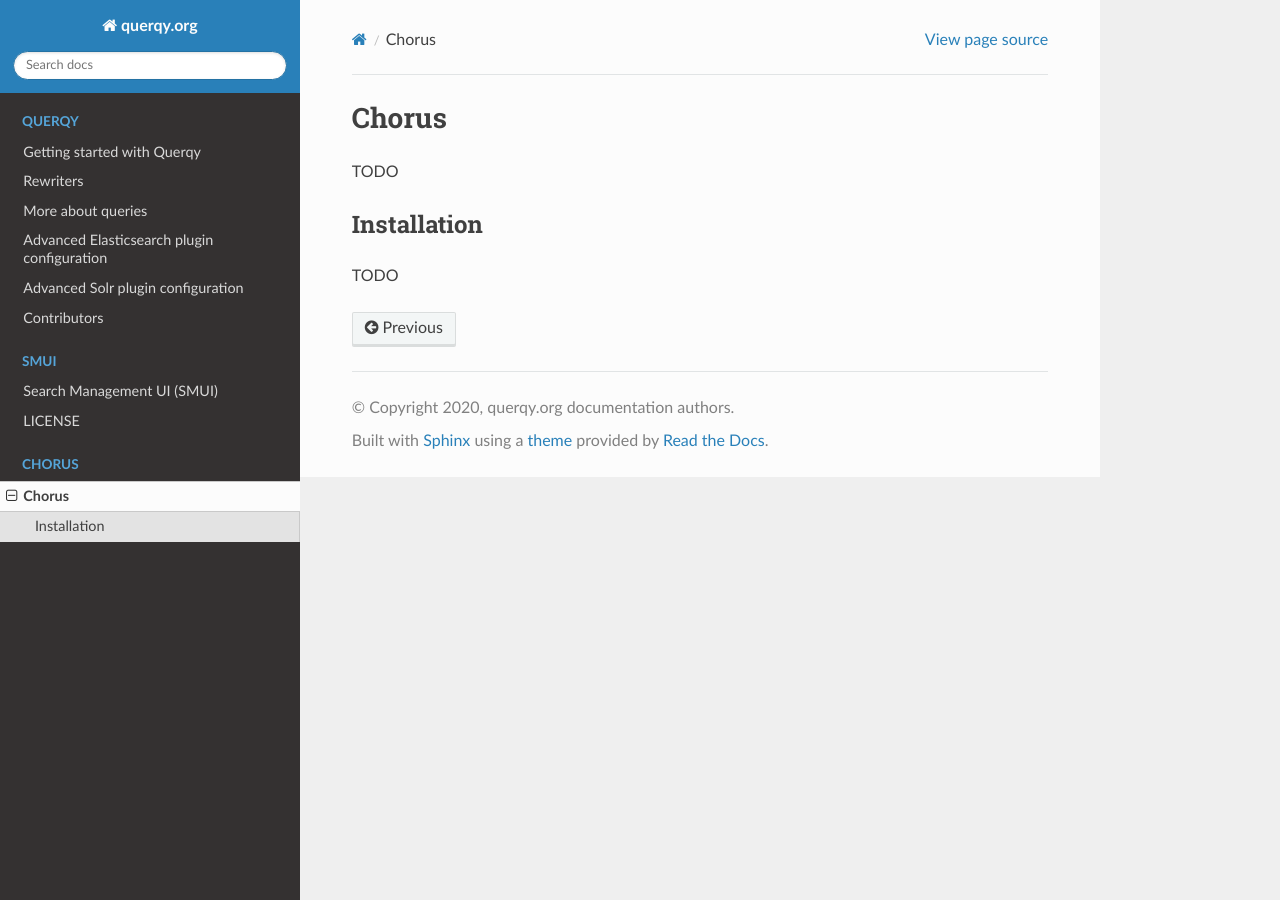
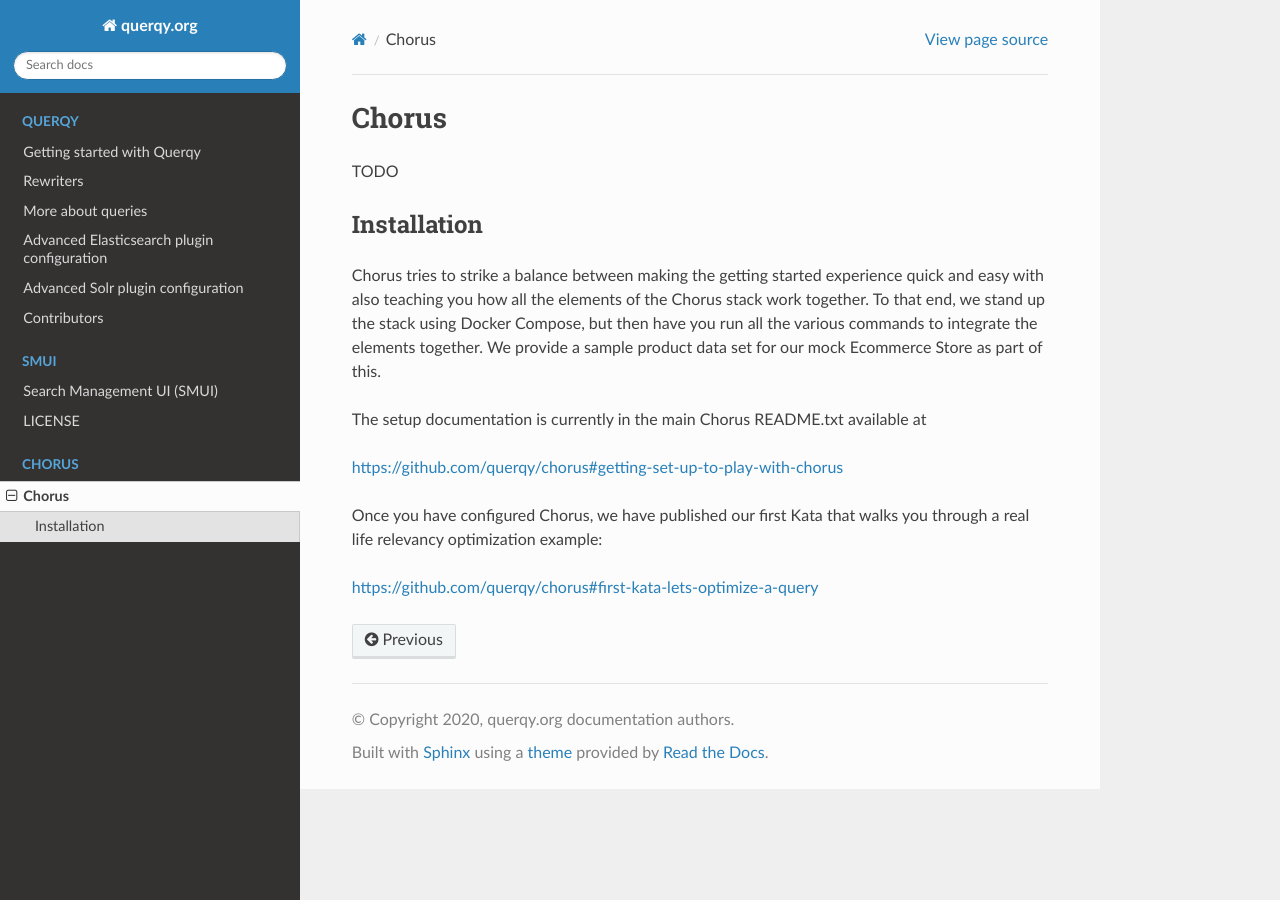
Before and after one commit to querqy/querqy-docs, a Sphinx documentation site: the page built from docs/source/chorus/index.rst, in a window 1280 px wide. Built offline with Sphinx 7.4.7 and the Read the Docs theme 2.0.0, drawn with Linux system fonts in a browser that asks for light colours; formulas are drawn with MathJax 3.

Commit message:
point to existing content, not ideal, but good enuf for now

```diff
--- a/docs/source/chorus/index.rst
+++ b/docs/source/chorus/index.rst
@@ -9,4 +9,17 @@ TODO
 Installation
 ============
 
-TODO
+Chorus tries to strike a balance between making the getting started experience
+quick and easy with also teaching you how all the elements of the Chorus stack
+work together.  To that end, we stand up the stack using Docker Compose, but
+then have you run all the various commands to integrate the elements together.
+We provide a sample product data set for our mock Ecommerce Store as part of this.
+
+The setup documentation is currently in the main Chorus README.txt available at
+
+https://github.com/querqy/chorus#getting-set-up-to-play-with-chorus
+
+Once you have configured Chorus, we have published our first Kata that walks
+you through a real life relevancy optimization example:
+
+https://github.com/querqy/chorus#first-kata-lets-optimize-a-query
```
